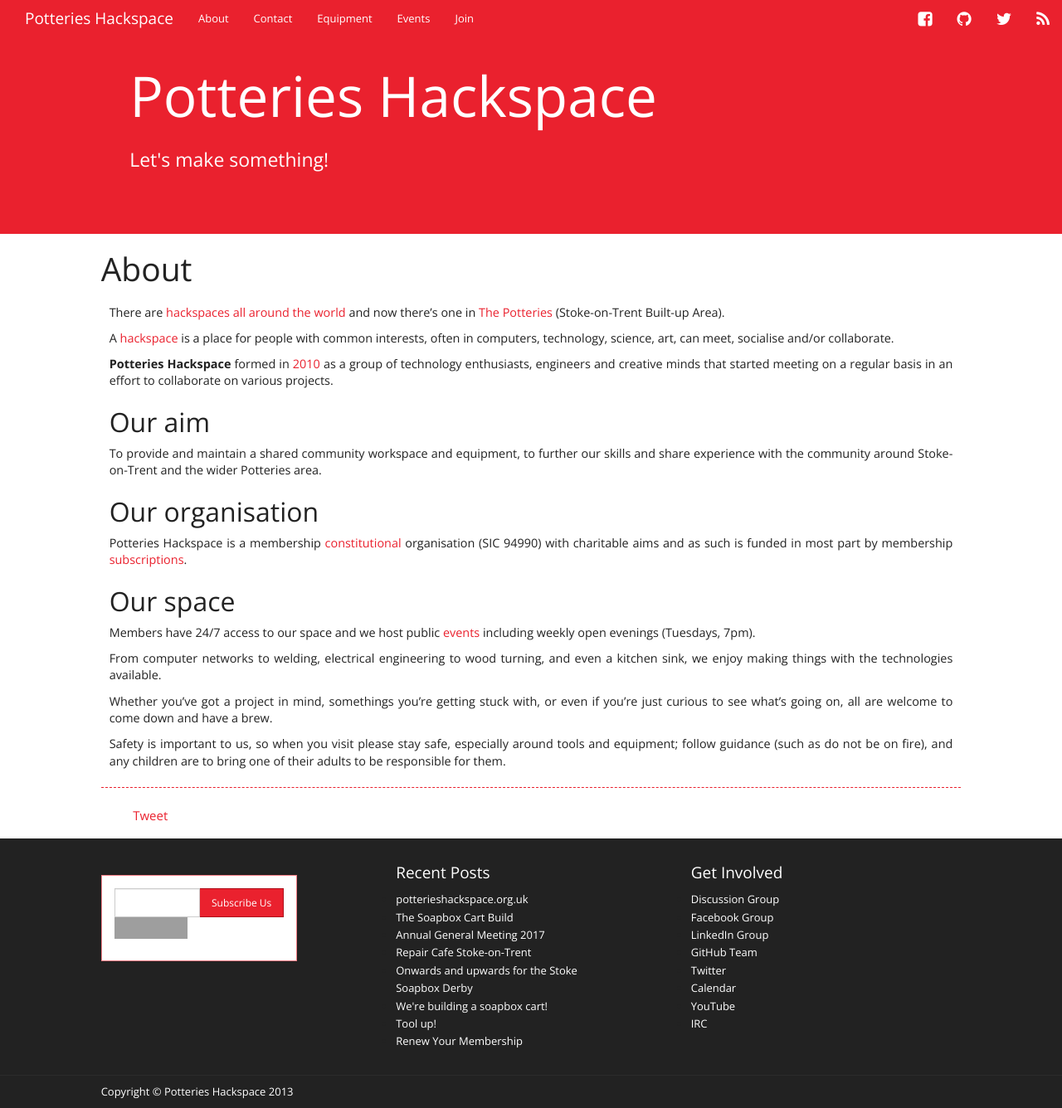
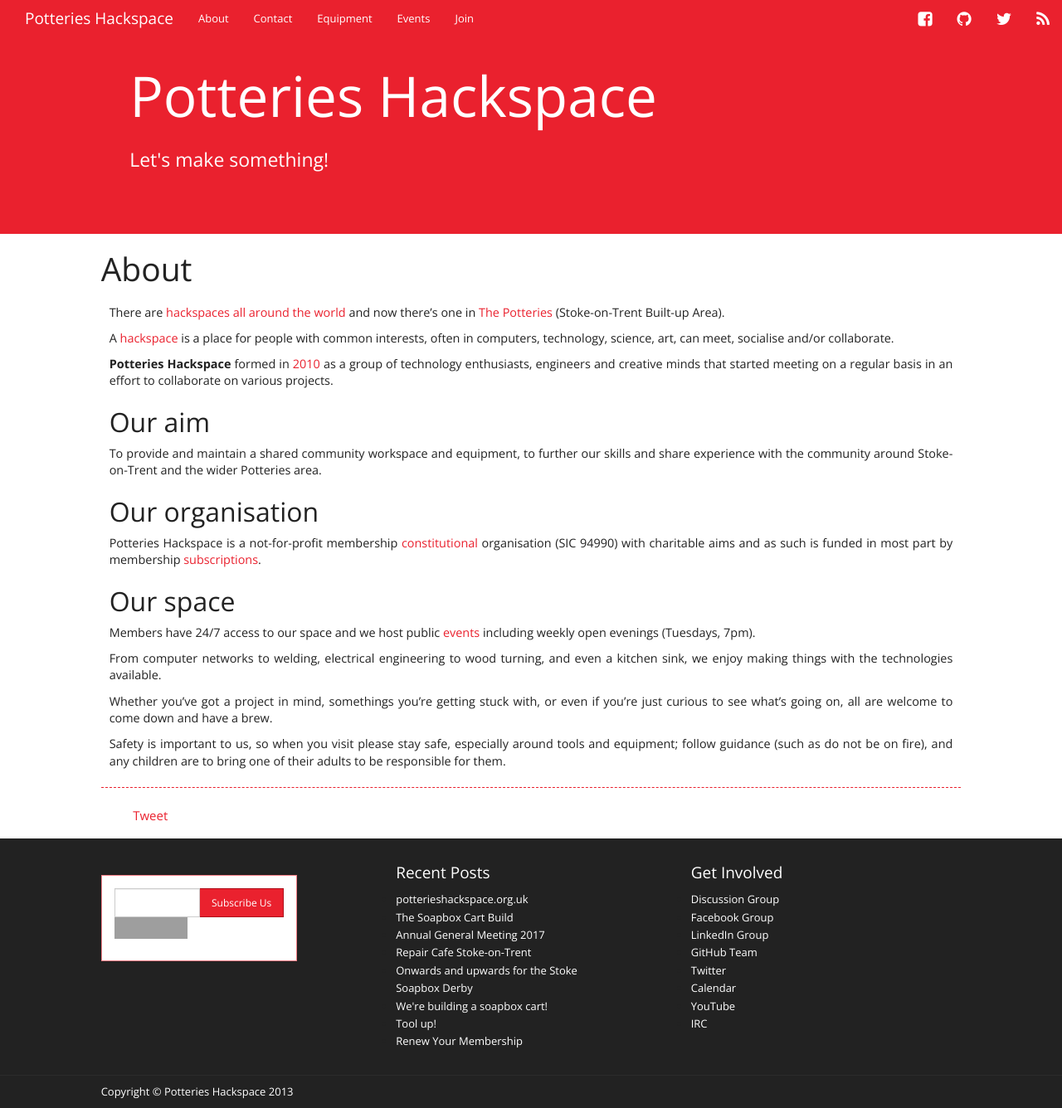
Before and after one commit to PotteriesHackspace/potterieshackspace.github.com, a Jekyll site: the page built from about.md, in a window 1280 px wide and 1336 px high. Shown: the whole window at 83% size. Built offline with Jekyll 4.4.1, drawn with Linux system fonts in a browser that asks for light colours; nearby versions of some CDN libraries; comment, search, counter and statistics services are not loaded; grey boxes are pictures that could not be loaded.

Commit message:
be clear about chartable aims

```diff
--- a/about.md
+++ b/about.md
@@ -16,7 +16,7 @@
 To provide and maintain a shared community workspace and equipment, to further our skills and share experience with the community around Stoke-on-Trent and the wider Potteries area.
 
 ## Our organisation
-Potteries Hackspace is a membership [constitutional](https://docs.google.com/document/d/1n_r_CWQdehnsC863m5AqWtzrILA6IF8CT7PReLStWqw/pub) organisation (SIC 94990) with charitable aims and as such is funded in most part by membership [subscriptions](/join).
+Potteries Hackspace is a not-for-profit membership [constitutional](https://docs.google.com/document/d/1n_r_CWQdehnsC863m5AqWtzrILA6IF8CT7PReLStWqw/pub) organisation (SIC 94990) with charitable aims and as such is funded in most part by membership [subscriptions](/join).
 
 ## Our space
 Members have 24/7 access to our space and we host public [events](/events) including weekly open evenings (Tuesdays, 7pm).
```
